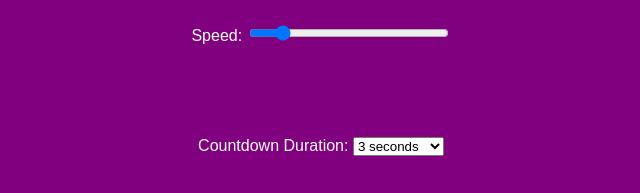
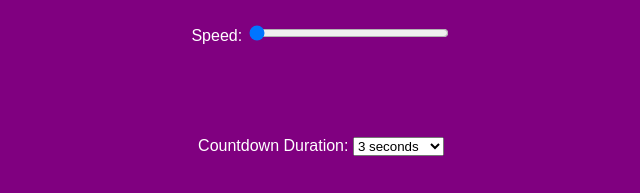
Before and after one commit to problemadder/MaxRep, a plain HTML site: page index.html in a window 1280 px wide. Shown: the part 400-593 px from the top of the page, 319-959 px from the left. Drawn offline with Linux system fonts and the light colour scheme.

Commit message:
Update index.html

```diff
--- a/index.html
+++ b/index.html
@@ -17,7 +17,7 @@
         <button id="stopButton">Stop</button>
         <button id="resetButton">Reset</button></p>
         <label for="speedSlider">Speed:</label>
-        <input type="range" id="speedSlider" min="1.50" max="5.00" value="2.00" step="0.5"></p>
+        <input type="range" id="speedSlider" min="1.00" max="5.00" value="1.00" step="0.5"></p>
         <label for="countdownSelect">Countdown Duration:</label>
         <select id="countdownSelect">
             <option value="3">3 seconds</option>
```
